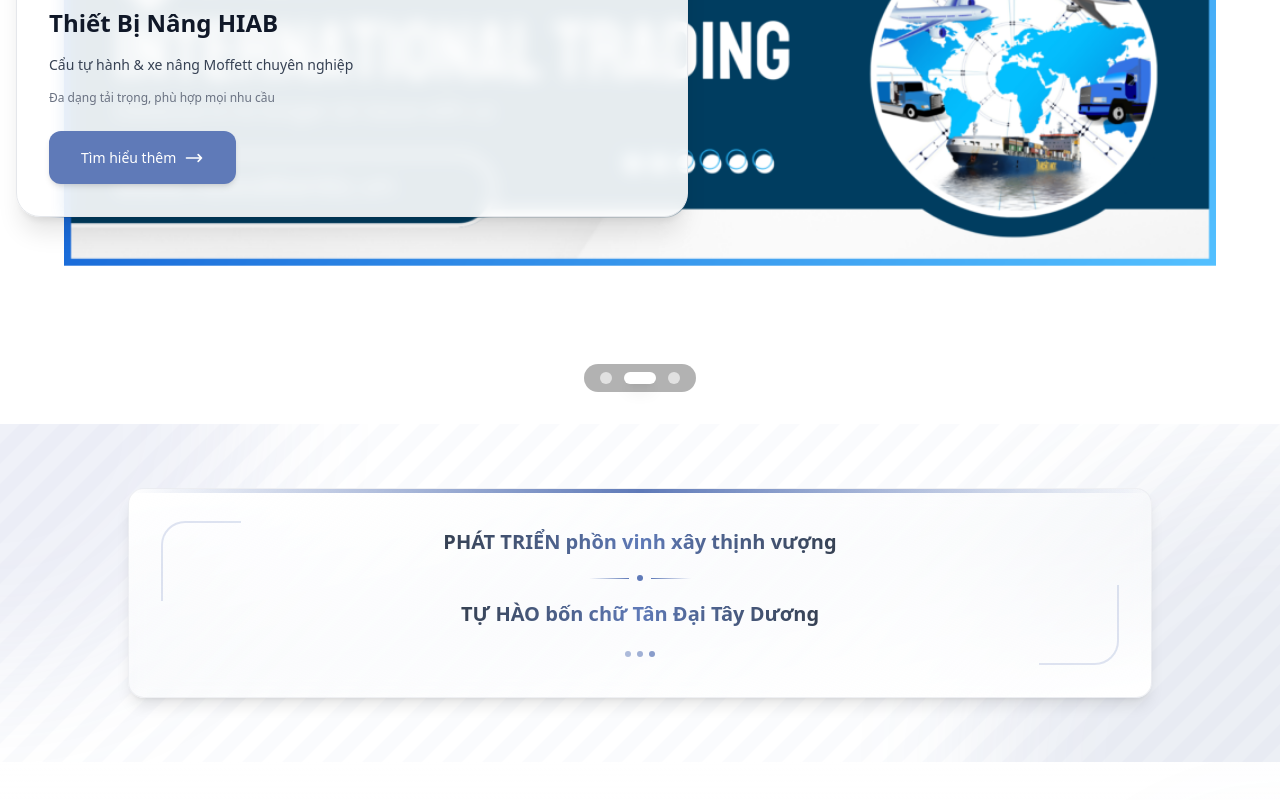
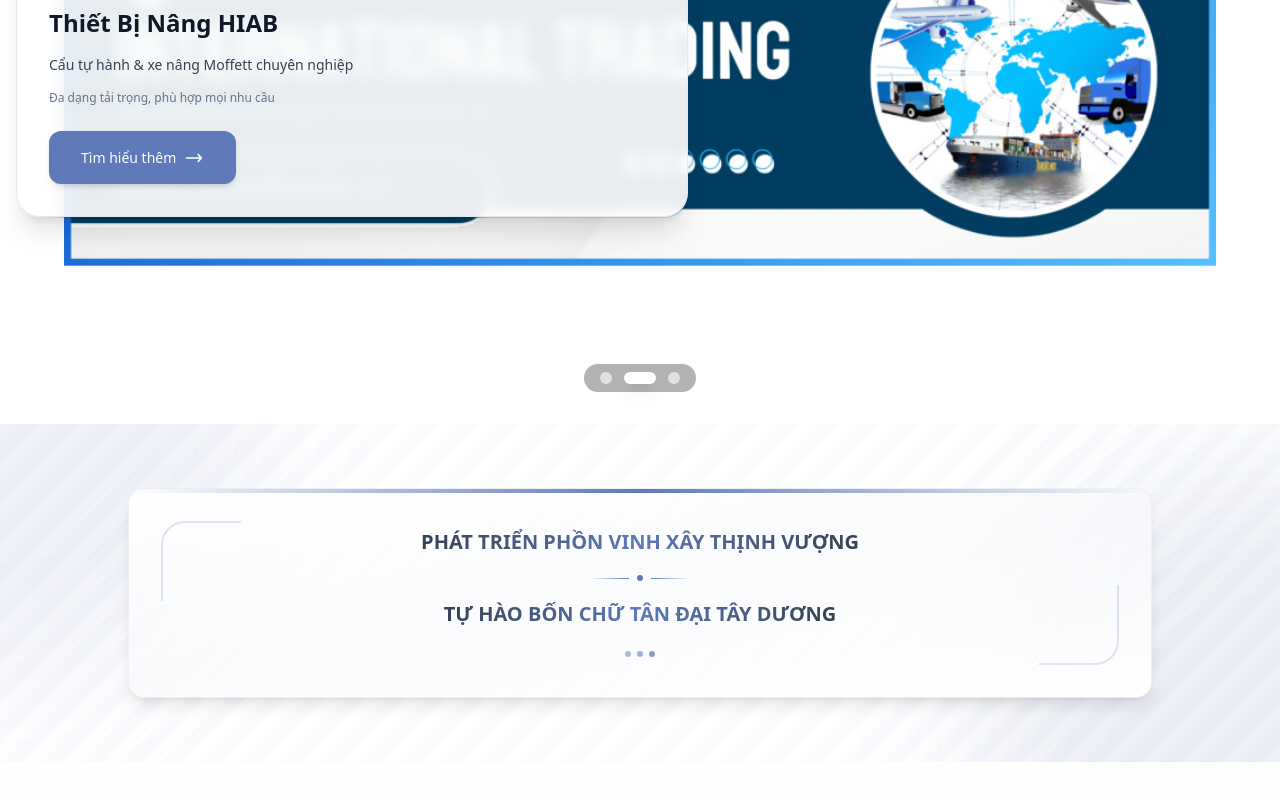
Before and after one commit to ChickenChoy/newatlantic.vn, a Next.js app: page / in a window 1280 px wide. Shown: the part 366-1166 px from the top of the page. Built offline with nearby package versions, Linux system fonts and the light colour scheme.

Commit message:
Correct capitalization in HomePage slogans for improved readability and consistency.

```diff
--- a/app/page.tsx
+++ b/app/page.tsx
@@ -50,7 +50,7 @@ export default function HomePage() {
                   <div className="text-center space-y-4">
                     <h2 className="text-xl md:text-2xl lg:text-3xl font-bold leading-tight">
                       <span className="bg-gradient-to-r from-gray-700 via-[#5f7ab8] to-gray-700 bg-clip-text text-transparent">
-                        PHÁT TRIỂN phồn vinh xây thịnh vượng
+                        PHÁT TRIỂN PHỒN VINH XÂY THỊNH VƯỢNG
                       </span>
                     </h2>
 
@@ -63,7 +63,7 @@ export default function HomePage() {
 
                     <h2 className="text-xl md:text-2xl lg:text-3xl font-bold leading-tight">
                       <span className="bg-gradient-to-r from-gray-700 via-[#5f7ab8] to-gray-700 bg-clip-text text-transparent">
-                        TỰ HÀO bốn chữ Tân Đại Tây Dương
+                        TỰ HÀO BỐN CHỮ TÂN ĐẠI TÂY DƯƠNG
                       </span>
                     </h2>
                   </div>
```
